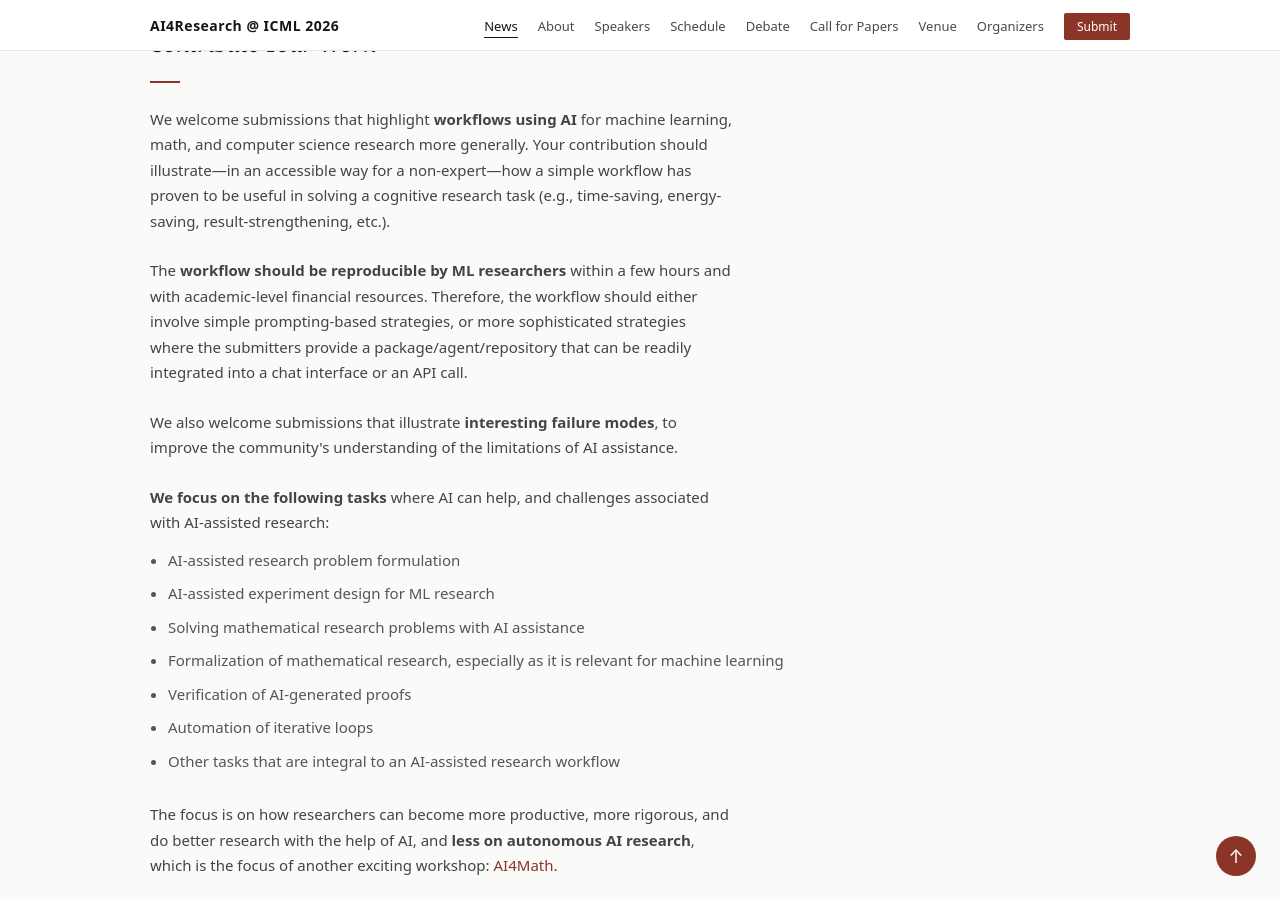
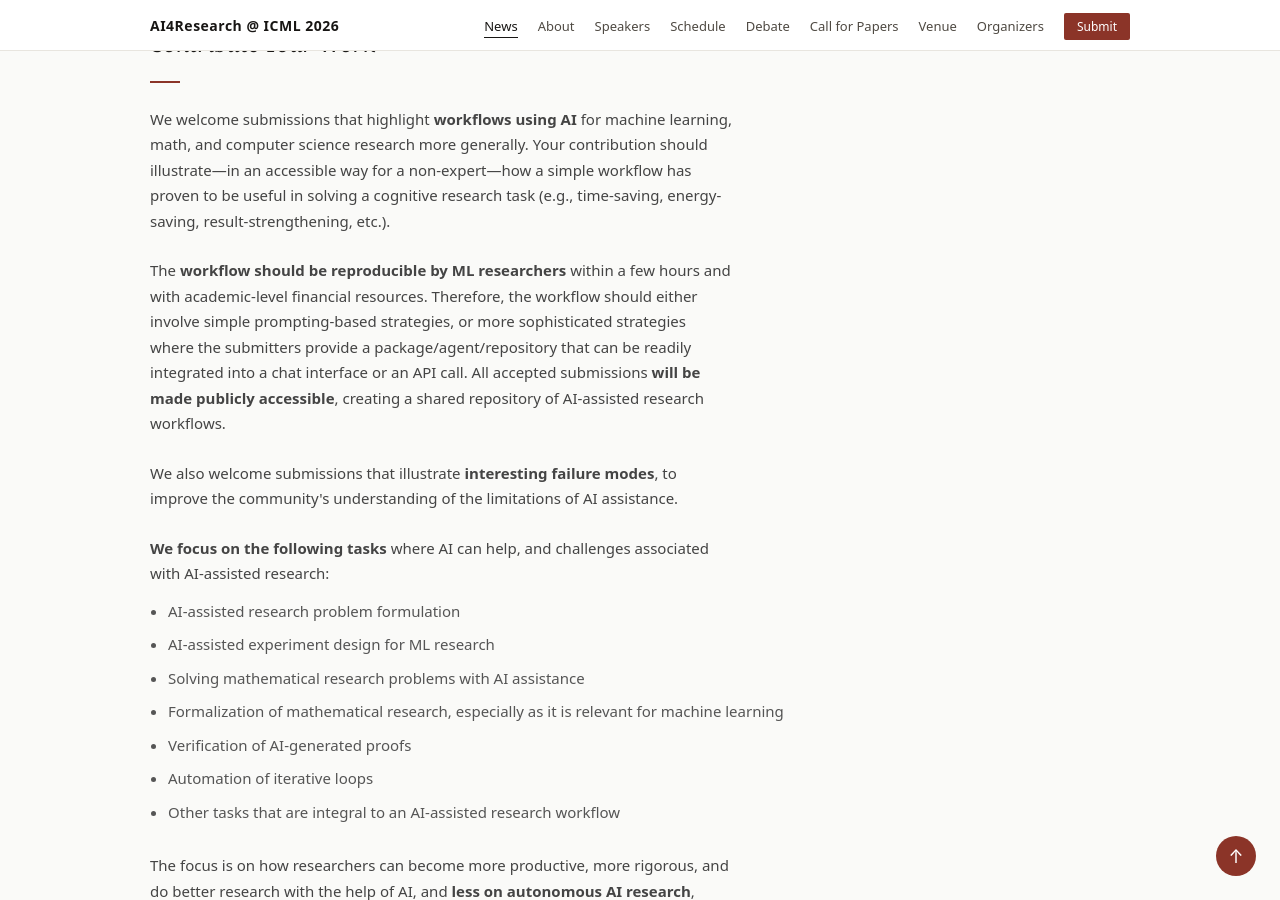
Before and after one commit to ai4research-icml-workshop/ai4research-icml-workshop.github.io, a Jekyll site: the page built from index.html, in a window 1280 px wide and 900 px high, scrolled down 4781 px. Built offline with Jekyll 4.4.1, drawn with Linux system fonts in a browser that asks for light colours.

Commit message:
Update CFP accessibility note

```diff
--- a/_includes/cfp.html
+++ b/_includes/cfp.html
@@ -5,7 +5,7 @@
     <div class="section-divider"></div>
     <p class="cfp-summary">We welcome submissions that highlight <strong>workflows using AI</strong> for machine learning, math, and computer science research more generally. Your contribution should illustrate—in an accessible way for a non-expert—how a simple workflow has proven to be useful in solving a cognitive research task (e.g., time-saving, energy-saving, result-strengthening, etc.).</p>
 
-    <p class="cfp-summary">The <strong>workflow should be reproducible by ML researchers</strong> within a few hours and with academic-level financial resources. Therefore, the workflow should either involve simple prompting-based strategies, or more sophisticated strategies where the submitters provide a package/agent/repository that can be readily integrated into a chat interface or an API call.</p>
+    <p class="cfp-summary">The <strong>workflow should be reproducible by ML researchers</strong> within a few hours and with academic-level financial resources. Therefore, the workflow should either involve simple prompting-based strategies, or more sophisticated strategies where the submitters provide a package/agent/repository that can be readily integrated into a chat interface or an API call. All accepted submissions <strong>will be made publicly accessible</strong>, creating a shared repository of AI-assisted research workflows.</p>
 
     <p class="cfp-summary">We also welcome submissions that illustrate <strong>interesting failure modes</strong>, to improve the community's understanding of the limitations of AI assistance.</p>
 
```
